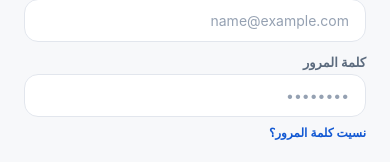
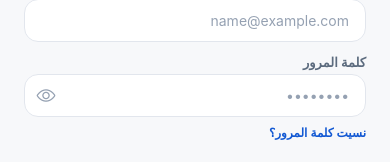
Before and after one commit to AbdullahHA/mohmeed, a React Native app: screen / in a window 390 px wide. Shown: the part 230-392 px from the top of the page. Built offline with nearby package versions, Linux system fonts and the light colour scheme; no server answers.

Commit message:
Add show/hide toggle to password fields
Co-Authored-By: Claude Sonnet 5 <noreply@anthropic.com>
Claude-Session: https://claude.ai/code/session_016CXBoxQCpfXonXPoaq5HJb

```diff
--- a/src/screens/AuthGateScreen.tsx
+++ b/src/screens/AuthGateScreen.tsx
@@ -45,6 +45,8 @@ export default function AuthGateScreen() {
   const [username, setUsername] = useState('');
   const [email, setEmail] = useState('');
   const [password, setPassword] = useState('');
+  const [showPassword, setShowPassword] = useState(false);
+  const [showNewPassword, setShowNewPassword] = useState(false);
   const [resetCode, setResetCode] = useState('');
   const [newPassword, setNewPassword] = useState('');
   const [error, setError] = useState<string | null>(null);
@@ -164,15 +166,28 @@ export default function AuthGateScreen() {
                 />
 
                 <Text style={styles.label}>كلمة المرور الجديدة</Text>
+                <View style={styles.passwordRow}>
                   <TextInput
-                  style={styles.input}
+                    style={[styles.input, styles.passwordInput]}
                     placeholder="••••••••"
                     placeholderTextColor={colors.textFaint}
                     value={newPassword}
                     onChangeText={setNewPassword}
-                  secureTextEntry
+                    secureTextEntry={!showNewPassword}
                     textAlign="right"
                   />
+                  <TouchableOpacity
+                    style={styles.eyeButton}
+                    activeOpacity={0.7}
+                    onPress={() => setShowNewPassword((v) => !v)}
+                  >
+                    <Ionicons
+                      name={showNewPassword ? 'eye-off-outline' : 'eye-outline'}
+                      size={20}
+                      color={colors.textFaint}
+                    />
+                  </TouchableOpacity>
+                </View>
               </>
             ) : null}
 
@@ -270,15 +285,28 @@ export default function AuthGateScreen() {
           />
 
           <Text style={styles.label}>كلمة المرور</Text>
+          <View style={styles.passwordRow}>
             <TextInput
-            style={styles.input}
+              style={[styles.input, styles.passwordInput]}
               placeholder="••••••••"
               placeholderTextColor={colors.textFaint}
               value={password}
               onChangeText={setPassword}
-            secureTextEntry
+              secureTextEntry={!showPassword}
               textAlign="right"
             />
+            <TouchableOpacity
+              style={styles.eyeButton}
+              activeOpacity={0.7}
+              onPress={() => setShowPassword((v) => !v)}
+            >
+              <Ionicons
+                name={showPassword ? 'eye-off-outline' : 'eye-outline'}
+                size={20}
+                color={colors.textFaint}
+              />
+            </TouchableOpacity>
+          </View>
 
           {mode === 'signIn' ? (
             <TouchableOpacity
@@ -374,6 +402,17 @@ const styles = StyleSheet.create({
     fontSize: 14,
     textAlign: 'right',
   },
+  passwordRow: {
+    justifyContent: 'center',
+  },
+  passwordInput: {
+    paddingLeft: spacing.xxl,
+  },
+  eyeButton: {
+    position: 'absolute',
+    left: spacing.sm,
+    padding: spacing.xs,
+  },
   error: { color: colors.red, fontSize: 12, textAlign: 'right', marginTop: spacing.sm },
   info: { color: colors.success, fontSize: 12, textAlign: 'right', marginTop: spacing.sm },
   forgotLink: { alignItems: 'flex-end', marginTop: spacing.sm },
```
Lines whose indentation alone changed are shown as unchanged.
